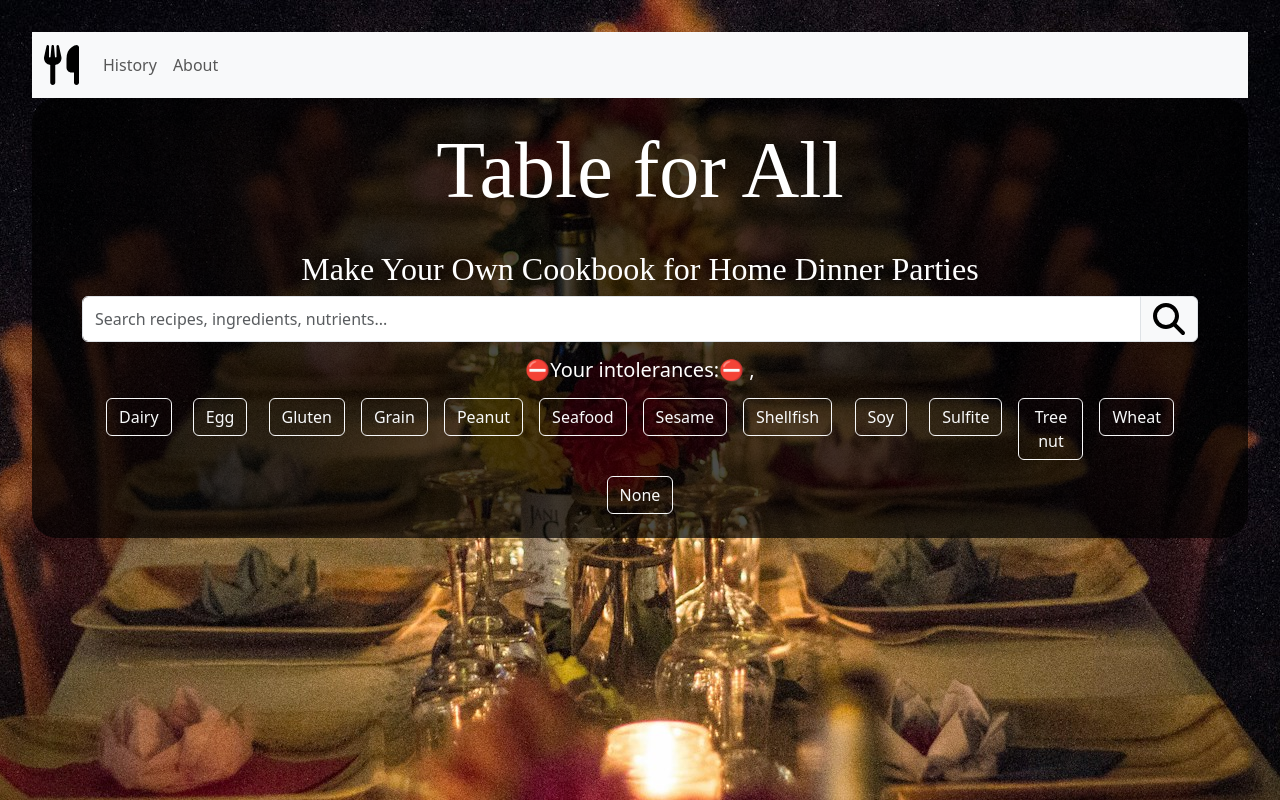
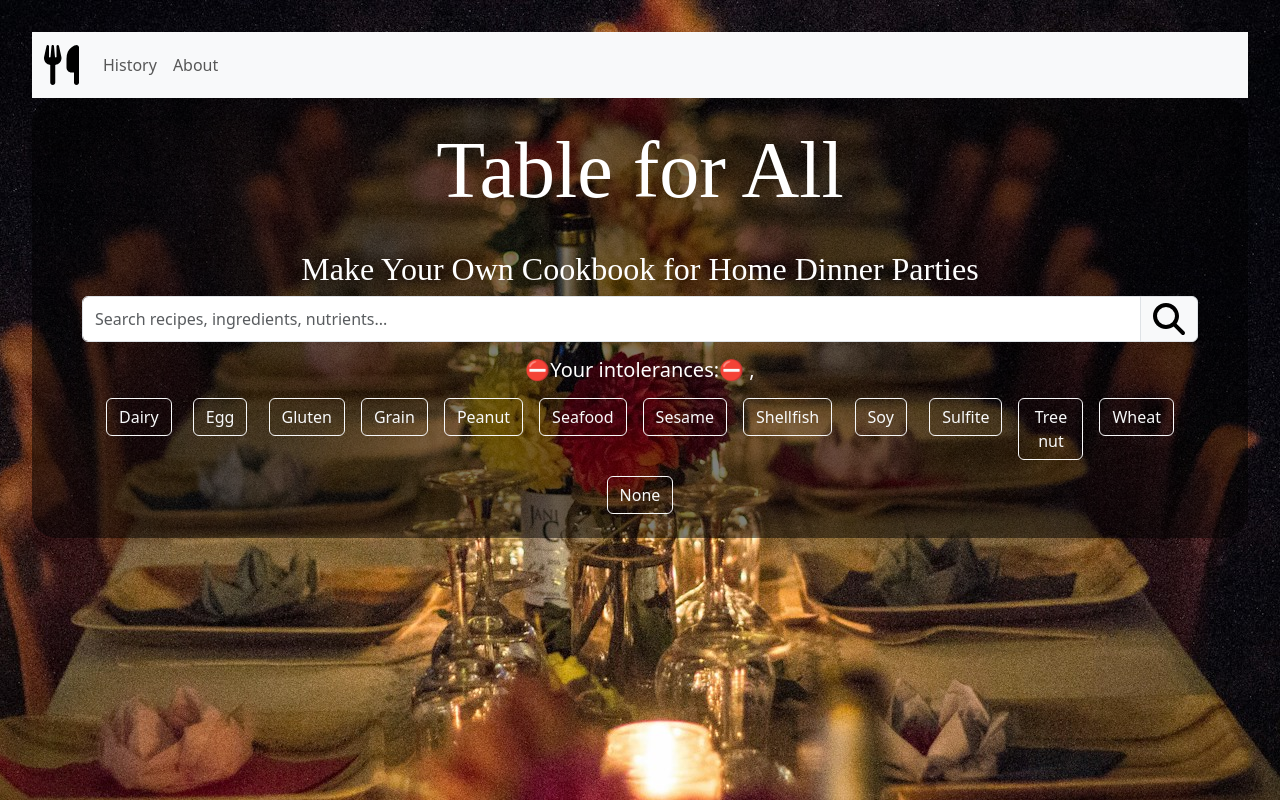
Before and after one commit to KidLeiS/table-for-all, a React (Vite) app: page / in a window 1280 px wide. Built offline with nearby package versions, Linux system fonts and the light colour scheme; a web font is replaced by a local one.

Commit message:
change font size, upload image, amend relative paths

```diff
--- a/src/index.css
+++ b/src/index.css
@@ -82,6 +82,7 @@ button:focus-visible {
 	font-family: "Shadows Into Light", cursive;
 	font-weight: 400;
 	font-style: normal;
+	font-size: 1.8rem;
 }
 
 Button:hover,
--- a/src/pages/Home.jsx
+++ b/src/pages/Home.jsx
@@ -4,7 +4,7 @@ import Pages from "./Pages";
 
 function Home(props) {
 	return (
-		<div style={{ backgroundColor: "rgb(0,0,0,0.7)", borderRadius: 25 }}>
+		<div style={{ backgroundColor: "rgb(0,0,0,0.5)", borderRadius: 25 }}>
 			<div>
 				<h1 className="title p-4">Table for All</h1>
 				<div className="container text-center">
--- a/src/pages/Pages.jsx
+++ b/src/pages/Pages.jsx
@@ -1,6 +1,6 @@
 import { Routes, Route, Router, useLocation } from "react-router-dom";
 import Recipe from "./Recipe";
-import SearchResults from "./Searchresults";
+import SearchResults from "./SearchResults";
 import Home from "./Home";
 
 const Pages = () => {
--- a/src/pages/Recipe.jsx
+++ b/src/pages/Recipe.jsx
@@ -2,6 +2,7 @@ import { useEffect, useState } from "react";
 import { useParams } from "react-router-dom";
 import styled from "styled-components";
 import "bootstrap/dist/css/bootstrap.css";
+import InfoImg from "../assets/info.jpg";
 
 const Recipe = () => {
 	const [details, setDetails] = useState({});
@@ -65,10 +66,7 @@ const Recipe = () => {
 					<div
 						className="col-lg-7 col-md-10 col-sm-12 m-2 text-black text-start fs-4"
 						style={{
-							backgroundImage:
-								"url(" +
-								"https://images.unsplash.com/photo-1616410731303-6affae095a0a?q=80&w=2002&auto=format&fit=crop&ixlib=rb-4.0.3&ixid=M3wxMjA3fDB8MHxwaG90by1wYWdlfHx8fGVufDB8fHx8fA%3D%3D" +
-								")",
+							backgroundImage: `url(${InfoImg})`,
 							backgroundSize: "cover",
 						}}
 					>
```
Also changed, not shown: src/assets/info.jpg (added).
